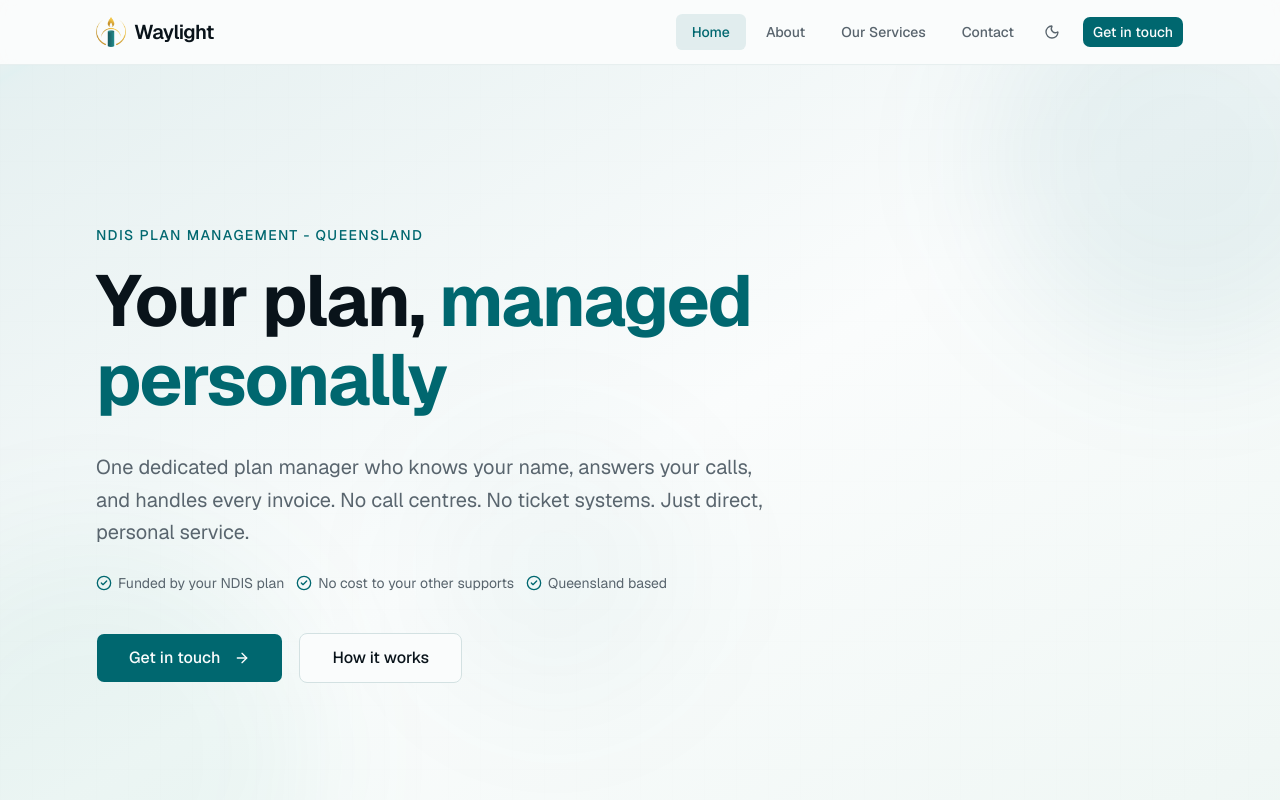
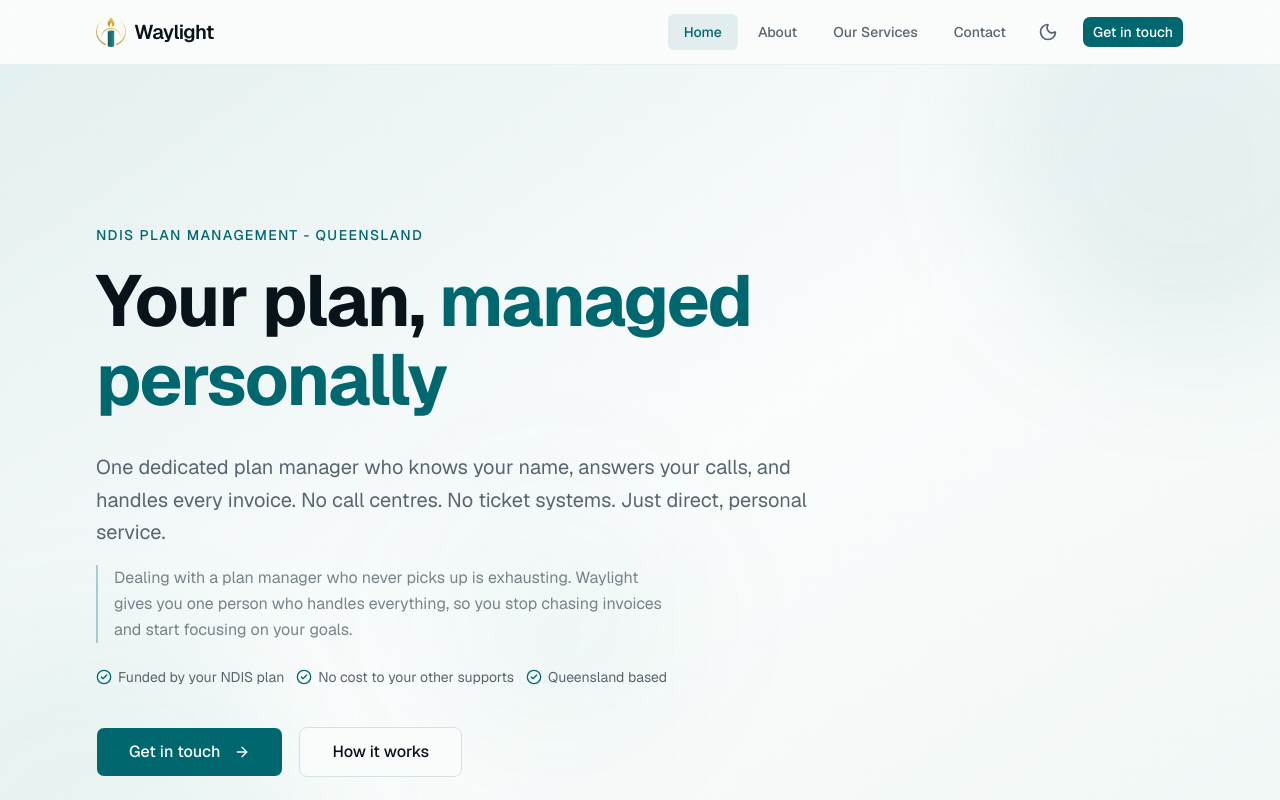
Before and after one commit to j0shinator24/waylight-website, a Next.js app: page / in a window 1280 px wide. Shown: the top 800 px of the page. Built offline with nearby package versions, Linux system fonts and the light colour scheme.

Commit message:
Auto-sync: 2026-04-05 21:21:27

```diff
--- a/src/app/globals.css
+++ b/src/app/globals.css
@@ -119,7 +119,7 @@
 
 @layer base {
   * {
-    @apply border-border outline-ring/50;
+    @apply border-border outline-ring/80;
   }
   body {
     @apply bg-background text-foreground;
--- a/src/app/page.tsx
+++ b/src/app/page.tsx
@@ -42,10 +42,15 @@ export default function HomePage() {
               Your plan,{" "}
               <span className="text-primary">managed personally</span>
             </h1>
-            <p className="mt-8 text-xl text-muted-foreground leading-relaxed max-w-2xl">
+            <p className="mt-8 text-xl text-muted-foreground leading-relaxed max-w-[60ch]">
               One dedicated plan manager who knows your name, answers your calls,
               and handles every invoice. No call centres. No ticket systems.
               Just direct, personal service.
+            </p>
+            <p className="mt-4 text-base text-muted-foreground/80 leading-relaxed max-w-[55ch] border-l-2 border-primary/30 pl-4">
+              Dealing with a plan manager who never picks up is exhausting.
+              Waylight gives you one person who handles everything, so you
+              stop chasing invoices and start focusing on your goals.
             </p>
             <div className="mt-6 flex flex-col sm:flex-row items-start gap-3 text-sm text-muted-foreground">
               <span className="flex items-center gap-1.5">
--- a/src/components/theme-toggle.tsx
+++ b/src/components/theme-toggle.tsx
@@ -13,10 +13,10 @@ export function ThemeToggle() {
   if (!mounted) {
     return (
       <button
-        className="inline-flex h-9 w-9 items-center justify-center rounded-md text-muted-foreground"
+        className="inline-flex h-11 w-11 items-center justify-center rounded-md text-muted-foreground"
         aria-label="Toggle theme"
       >
-        <Sun className="h-4 w-4" />
+        <Sun className="h-5 w-5" />
       </button>
     )
   }
@@ -24,13 +24,13 @@ export function ThemeToggle() {
   return (
     <button
       onClick={() => setTheme(theme === "dark" ? "light" : "dark")}
-      className="inline-flex h-9 w-9 items-center justify-center rounded-md text-muted-foreground hover:text-foreground hover:bg-muted transition-colors"
+      className="inline-flex h-11 w-11 items-center justify-center rounded-md text-muted-foreground hover:text-foreground hover:bg-muted transition-colors"
       aria-label={theme === "dark" ? "Switch to light mode" : "Switch to dark mode"}
     >
       {theme === "dark" ? (
-        <Sun className="h-4 w-4" />
+        <Sun className="h-5 w-5" />
       ) : (
-        <Moon className="h-4 w-4" />
+        <Moon className="h-5 w-5" />
       )}
     </button>
   )
```
